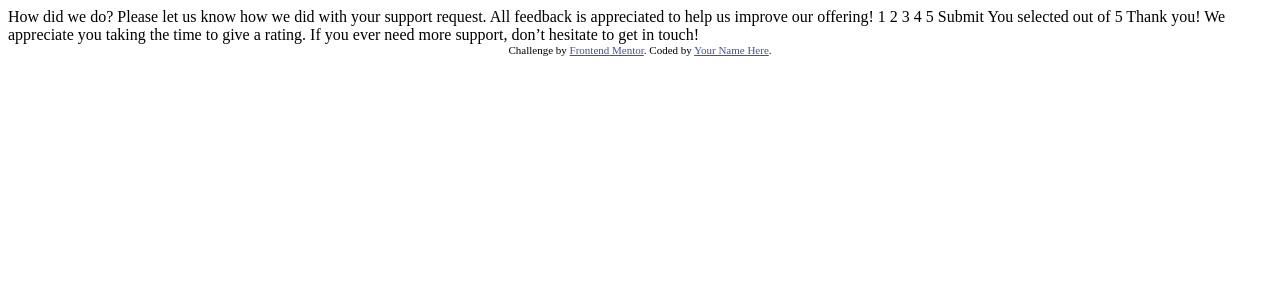
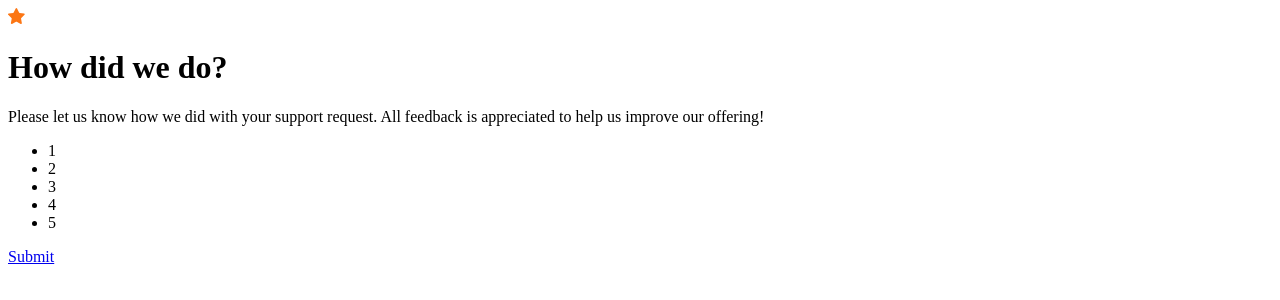
Before and after one commit to MellonFive/FrontendMentor-interactive-rating-component-main, a plain HTML site: page index.html in a window 1280 px wide. Drawn offline with Linux system fonts and the light colour scheme.

Commit message:
Doing HTML

```diff
--- a/index.html
+++ b/index.html
@@ -1,49 +1,53 @@
 <!DOCTYPE html>
 <html lang="en">
   <head>
-  <meta charset="UTF-8">
-  <meta name="viewport" content="width=device-width, initial-scale=1.0"> <!-- displays site properly based on user's device -->
+    <meta charset="UTF-8" />
+    <meta name="viewport" content="width=device-width, initial-scale=1.0" />
+    <!-- displays site properly based on user's device -->
 
-  <link rel="icon" type="image/png" sizes="32x32" href="./images/favicon-32x32.png">
+    <link
+      rel="icon"
+      type="image/png"
+      sizes="32x32"
+      href="./images/favicon-32x32.png"
+    />
 
     <title>Frontend Mentor | Interactive rating component</title>
-
-  <!-- Feel free to remove these styles or customise in your own stylesheet 👍 -->
-  <style>
-    .attribution { font-size: 11px; text-align: center; }
-    .attribution a { color: hsl(228, 45%, 44%); }
-  </style>
   </head>
   <body>
+    <main>
+      <div class="container">
+        <img src="/images/icon-star.svg" alt="Image star ranking">
+        <h1 class="title">How did we do?</h1>
 
-  <!-- Rating state start -->
+        <p class="description">
+          Please let us know how we did with your support request. All
+          feedback is appreciated to help us improve our offering!
+        </p>
 
-  How did we do?
+        <ul class="number-list">
+          <li class="number">1</li>
+          <li class="number">2</li>
+          <li class="number">3</li>
+          <li class="number">4</li>
+          <li class="number">5</li>
+        </ul>
 
-  Please let us know how we did with your support request. All feedback is appreciated
-  to help us improve our offering!
+        <a href="#">Submit</a>
+      </div>
+    </main>
 
-  1 2 3 4 5
-
-  Submit
 
     <!-- Rating state end -->
 
     <!-- Thank you state start -->
 
-  You selected <!-- Add rating here --> out of 5
-
-  Thank you!
-
-  We appreciate you taking the time to give a rating. If you ever need more support,
-  don’t hesitate to get in touch!
+    <!-- You selected -->
+    <!-- Add rating here -->
+    <!-- out of 5 Thank you! We appreciate you taking the time to give a rating. If
+    you ever need more support, don’t hesitate to get in touch! -->
 
     <!-- Thank you state end -->
 
-
-  <div class="attribution">
-    Challenge by <a href="https://www.frontendmentor.io?ref=challenge" target="_blank">Frontend Mentor</a>.
-    Coded by <a href="#">Your Name Here</a>.
-  </div>
   </body>
 </html>
```
Lines whose indentation alone changed are shown as unchanged.
